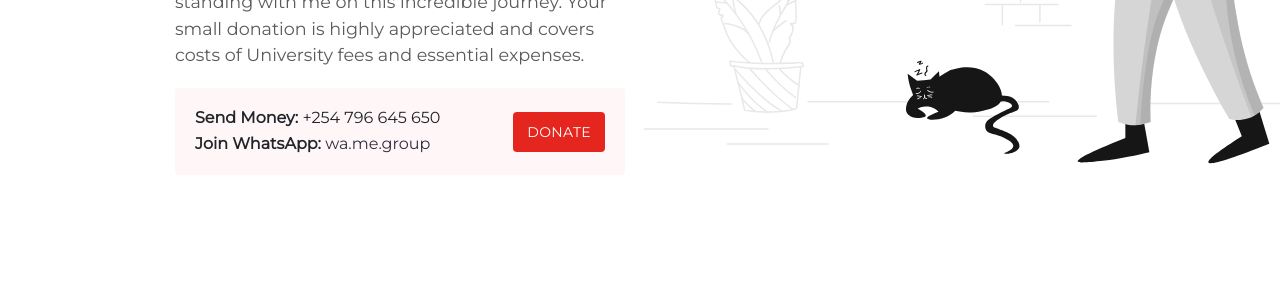
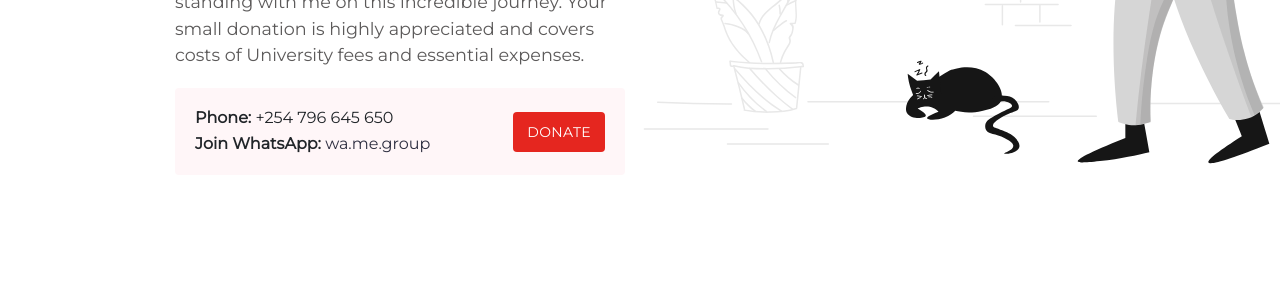
Before and after one commit to spmwtech/SPMWtech, a Jekyll site: the page built from index.md, in a window 1280 px wide. Shown: the part 379-679 px from the top of the page. Built offline with Jekyll 4.4.1, drawn with Linux system fonts in a browser that asks for light colours.

Commit message:
Update call.html

```diff
--- a/_includes/call.html
+++ b/_includes/call.html
@@ -1,7 +1,7 @@
 <div class="call">
   <div class="call-box-top">
     {% if site.data.contact.phone %}
-        <div class="call-phone"><strong>Send Money: </strong> {{ site.data.contact.phone }} </div>
+        <div class="call-phone"><strong>Phone: </strong> {{ site.data.contact.phone }} </div>
     {% endif %}
     {% if site.data.contact.whatsapp_group %}
     <div class="call-email"><strong>Join WhatsApp: </strong>
```
